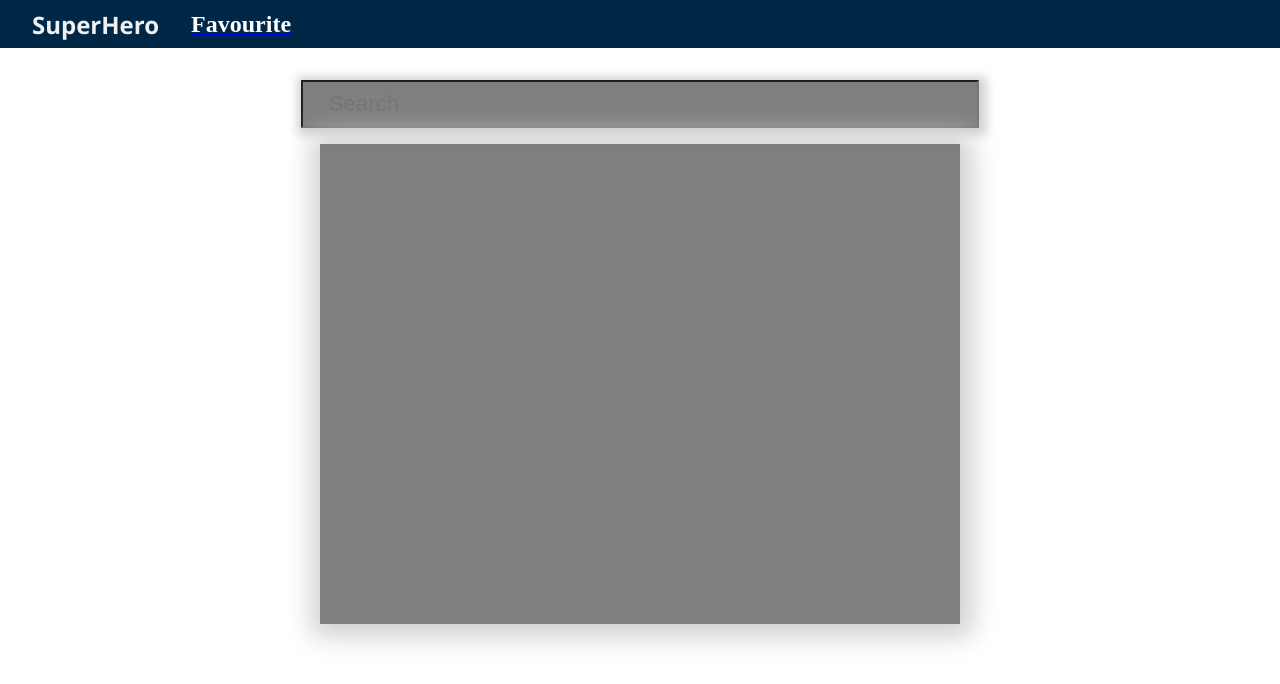
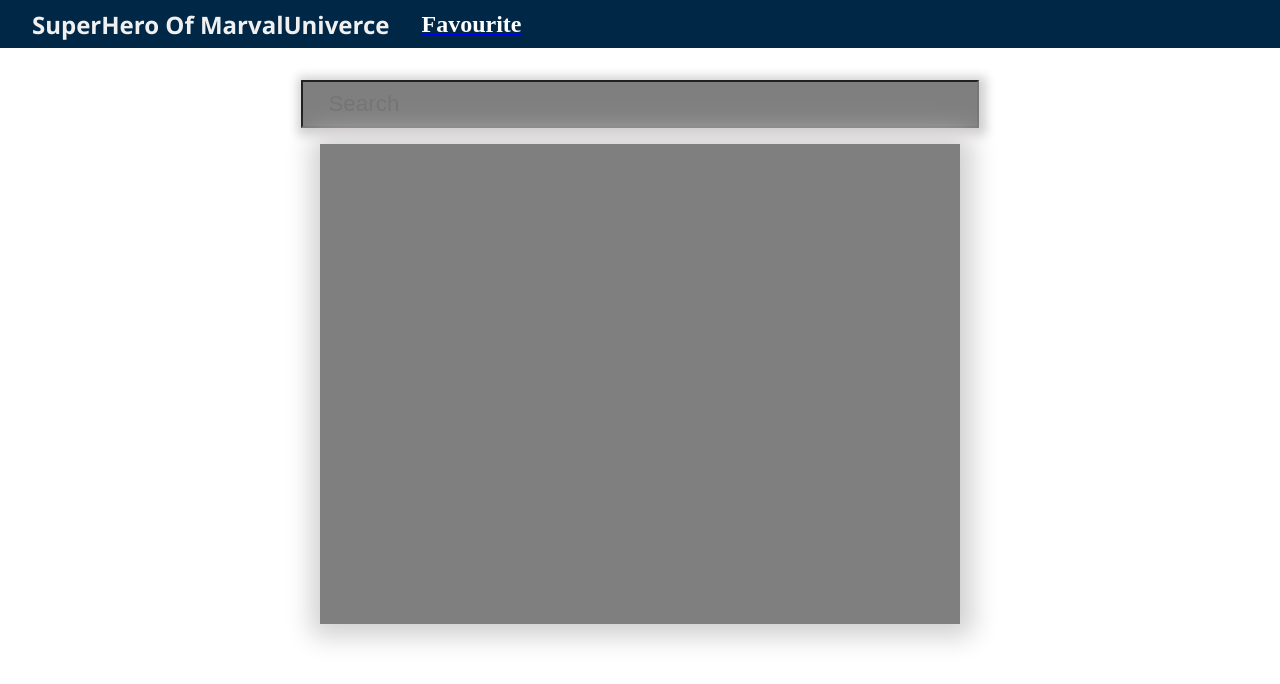
Before and after one commit to OmkarChobhe/Super-Hero-Web-Page, a plain HTML site: page index.html in a window 1280 px wide. Drawn offline with Linux system fonts and the light colour scheme.

Commit message:
Update index.html

```diff
--- a/index.html
+++ b/index.html
@@ -20,7 +20,7 @@
     <header>
         <nav class="nav-bar">
 
-            <h1>SuperHero</h1>
+            <h1>SuperHero Of MarvalUniverce</h1>
             <a href="./favHeroes.html" class="favourite-heroes">
                 <h2 style="color: rgb(255, 255, 255); margin-left: 2rem; text-decoration: none;"> Favourite</h2>
             </a>
```
